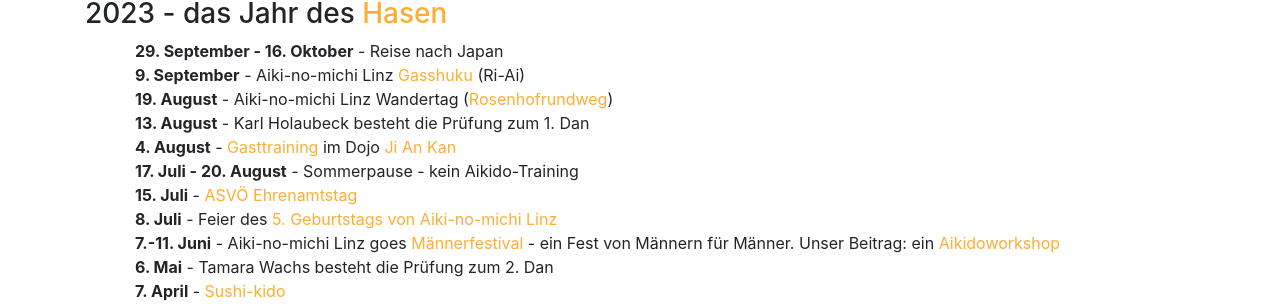
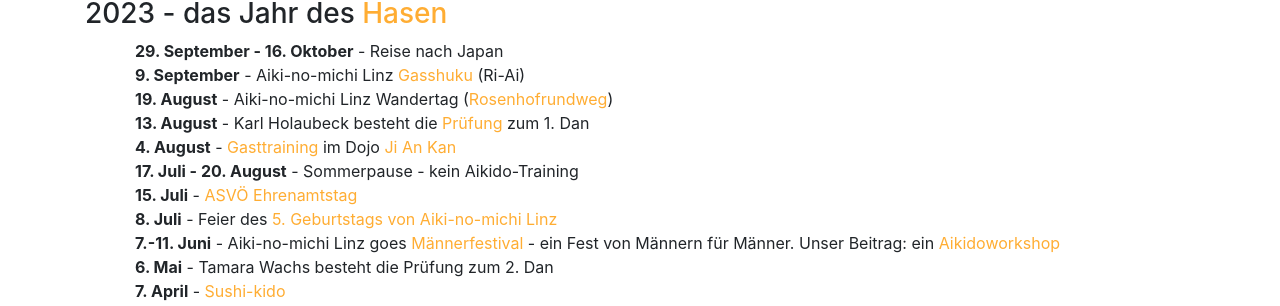
Before and after one commit to TWachs/aikinomichi-linz, a Jekyll site: the page built from aktuelles.md, in a window 1280 px wide. Shown: the part 614-920 px from the top of the page. Built offline with Jekyll 4.4.1, drawn with Linux system fonts in a browser that asks for light colours; nearby versions of some CDN libraries; part of the change alters nothing that is shown.

```diff
--- a/aktuelles.md
+++ b/aktuelles.md
@@ -13,7 +13,7 @@ title: Aktuelles
 * **29. September - 16. Oktober** - Reise nach Japan
 * **9. September** - Aiki-no-michi Linz [Gasshuku](https://www.facebook.com/photo?fbid=688399769961904&set=a.441578571310693){:target="_blank"} (Ri-Ai)
 * **19. August** - Aiki-no-michi Linz Wandertag ([Rosenhofrundweg](https://www.ausflugstipps.at/oesterreich-tour/detail/430001088/rosenhof-rundweg.html){:target="_blank"})
-* **13. August** - Karl Holaubeck besteht die Prüfung zum 1. Dan
+* **13. August** - Karl Holaubeck besteht die [Prüfung](https://www.facebook.com/photo/?fbid=766160435519170&set=a.441578571310693){:target="_blank"} zum 1. Dan
 * **4. August** - [Gasttraining](https://www.facebook.com/photo?fbid=111628922025535&set=pcb.111629042025523){:target="_blank"} im Dojo [Ji An Kan](https://www.facebook.com/profile.php?id=100095352828706){:target="_blank"}
 * **17. Juli - 20. August** - Sommerpause - kein Aikido-Training
 * **15. Juli** - [ASVÖ Ehrenamtstag](https://www.facebook.com/photo?fbid=746198400848707&set=pcb.746199180848629){:target="_blank"}
```
